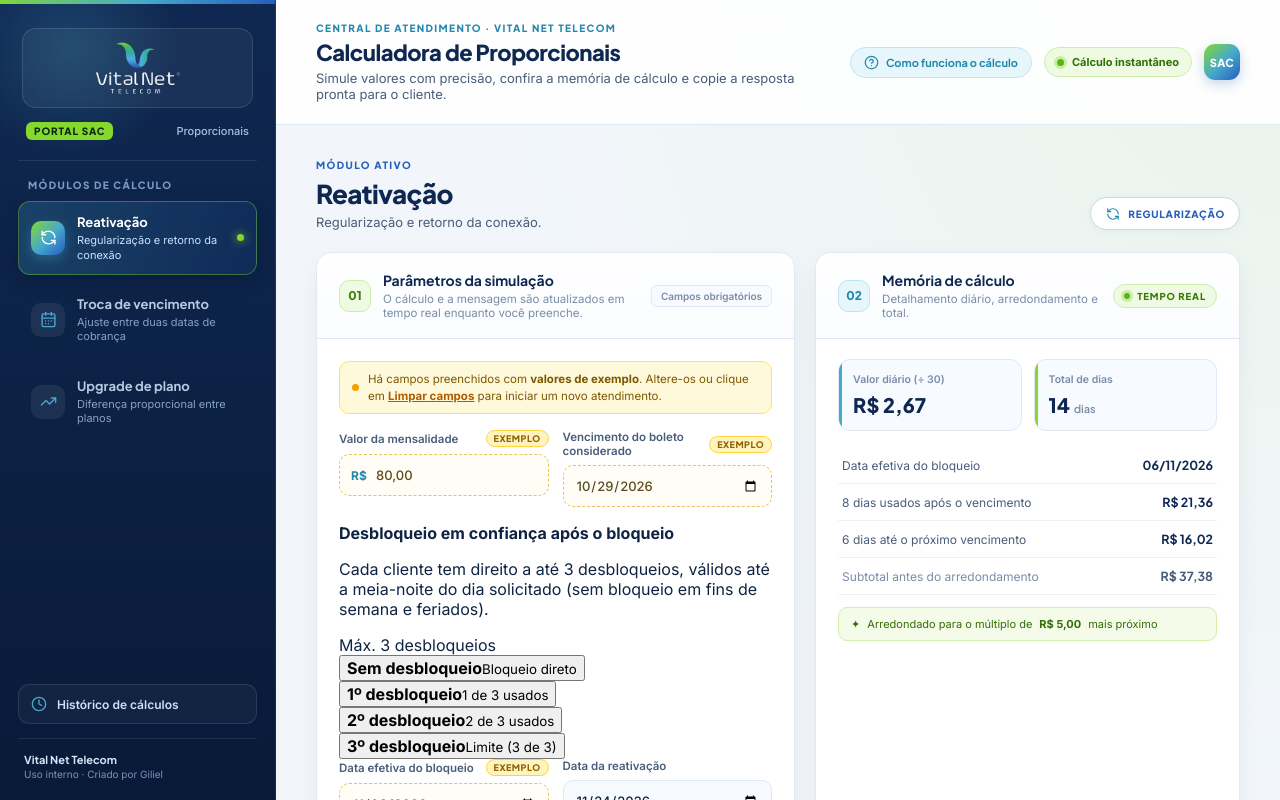
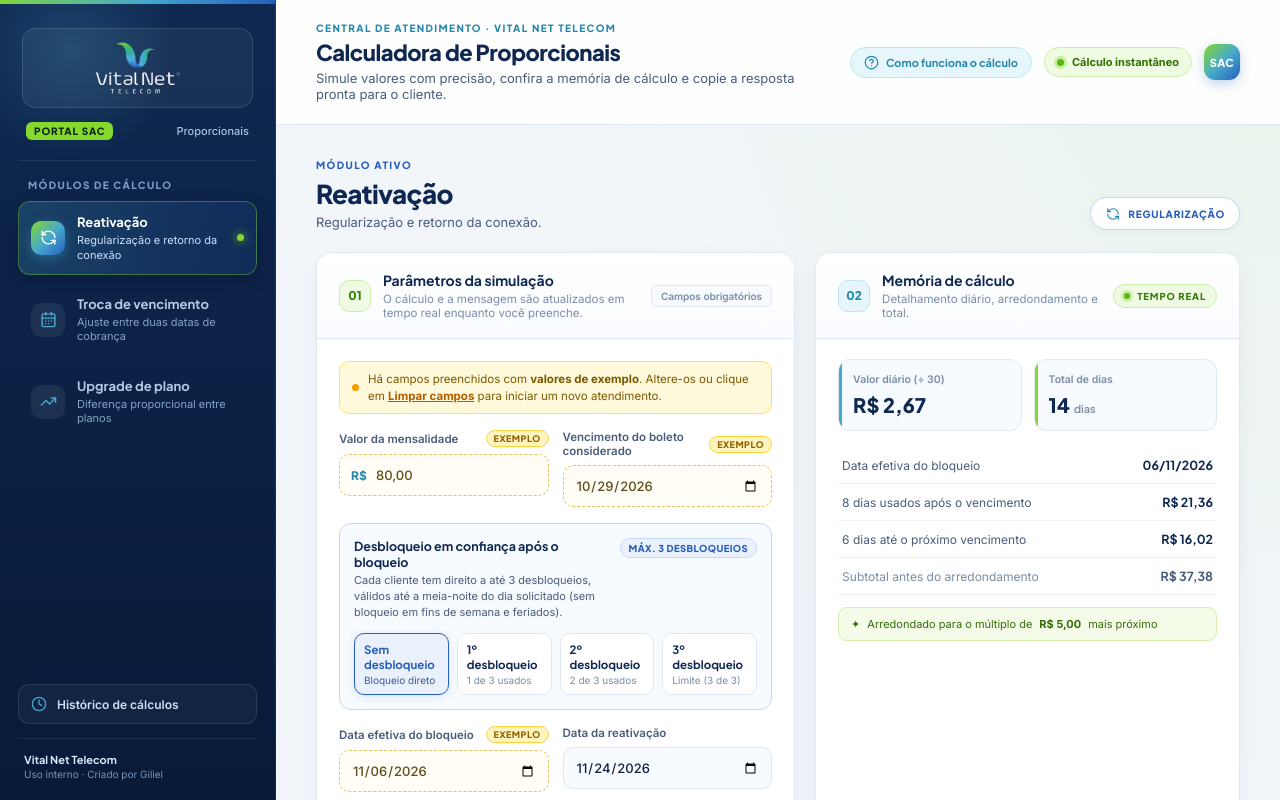
Before and after one commit to sacgiliel-lgtm/calculadora-proporcionais-vitalnet, a React (Vite) app: page / in a window 1280 px wide. Shown: the top 800 px of the page. Built offline with nearby package versions, Linux system fonts and the light colour scheme.

Commit message:
Add styles for unlock confidence box

```diff
--- a/src/index.css
+++ b/src/index.css
@@ -1820,3 +1820,133 @@ button {
   color: #8a9ab2;
   font-style: italic;
 }
+
+/* ==================== UNLOCK CONFIDENCE BOX ==================== */
+.unlock-box {
+  background: var(--surface-subtle);
+  border: 1.5px solid var(--border-strong);
+  border-radius: 12px;
+  padding: 14px;
+  margin-bottom: 16px;
+}
+
+.unlock-box-header {
+  display: flex;
+  align-items: flex-start;
+  justify-content: space-between;
+  gap: 10px;
+  margin-bottom: 12px;
+}
+
+.unlock-box-header strong {
+  display: block;
+  font-family: 'Plus Jakarta Sans', sans-serif;
+  font-size: 12.5px;
+  font-weight: 700;
+  color: var(--vn-navy);
+}
+
+.unlock-box-header p {
+  margin: 3px 0 0;
+  font-size: 11px;
+  line-height: 1.45;
+  color: var(--text-secondary);
+}
+
+.unlock-limit-tag {
+  font-family: 'Plus Jakarta Sans', sans-serif;
+  font-size: 9.5px;
+  font-weight: 800;
+  letter-spacing: 0.4px;
+  text-transform: uppercase;
+  color: var(--vn-blue);
+  background: #eaf1fc;
+  border: 1px solid #c5d9f8;
+  padding: 3px 8px;
+  border-radius: 99px;
+  white-space: nowrap;
+  flex-shrink: 0;
+}
+
+.unlock-pills {
+  display: grid;
+  grid-template-columns: repeat(4, minmax(0, 1fr));
+  gap: 8px;
+}
+
+.unlock-pill {
+  border: 1.5px solid var(--border);
+  background: #ffffff;
+  border-radius: 10px;
+  padding: 8px 9px;
+  text-align: left;
+  display: flex;
+  flex-direction: column;
+  gap: 2px;
+  transition: all 0.15s ease;
+}
+
+.unlock-pill strong {
+  font-family: 'Plus Jakarta Sans', sans-serif;
+  font-size: 11.5px;
+  font-weight: 700;
+  color: var(--vn-navy);
+}
+
+.unlock-pill small {
+  font-size: 10px;
+  color: var(--text-muted);
+}
+
+.unlock-pill:hover {
+  border-color: var(--vn-cyan);
+  background: #f5fbfe;
+}
+
+.unlock-pill.active {
+  border-color: var(--vn-blue);
+  background: #eaf1fc;
+  box-shadow: 0 2px 8px rgba(37, 94, 188, 0.12);
+}
+
+.unlock-pill.active strong {
+  color: var(--vn-blue);
+}
+
+.unlock-pill.active small {
+  color: #365a96;
+}
+
+.unlock-fields {
+  margin-top: 13px;
+  padding-top: 13px;
+  border-top: 1px dashed var(--border-strong);
+}
+
+.unlock-fields .field {
+  margin-bottom: 10px;
+}
+
+.unlock-summary {
+  background: var(--vn-cyan-soft);
+  border: 1px solid #bde6f4;
+  color: #154b63;
+  border-radius: 9px;
+  padding: 8px 11px;
+  font-size: 11px;
+  line-height: 1.45;
+}
+
+.field input[readonly] {
+  background: #eef4fc;
+  border-color: #c5d9f8;
+  color: var(--vn-navy);
+  font-weight: 700;
+  cursor: default;
+}
+
+@media (max-width: 760px) {
+  .unlock-pills {
+    grid-template-columns: 1fr 1fr;
+  }
+}
```
